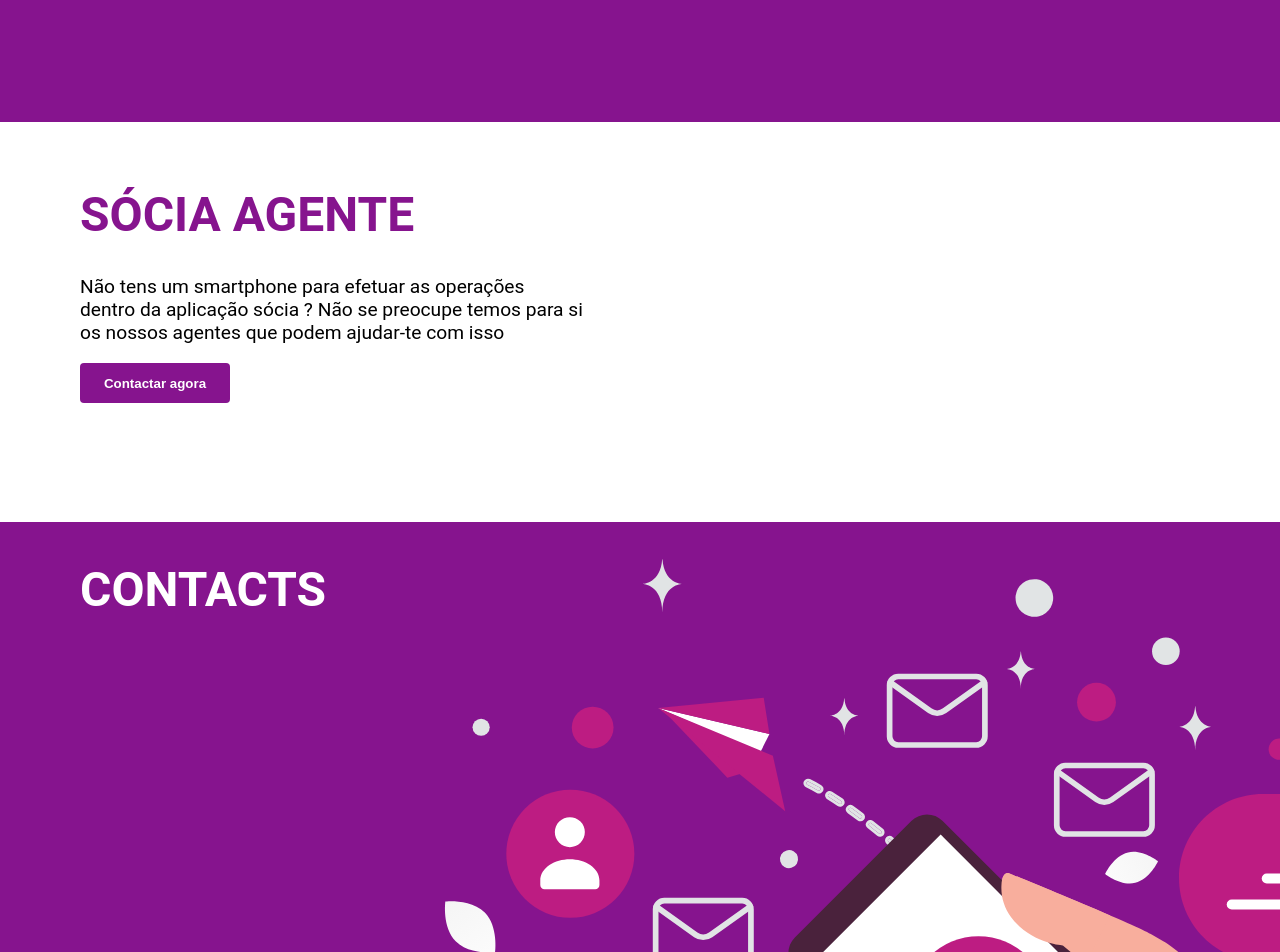
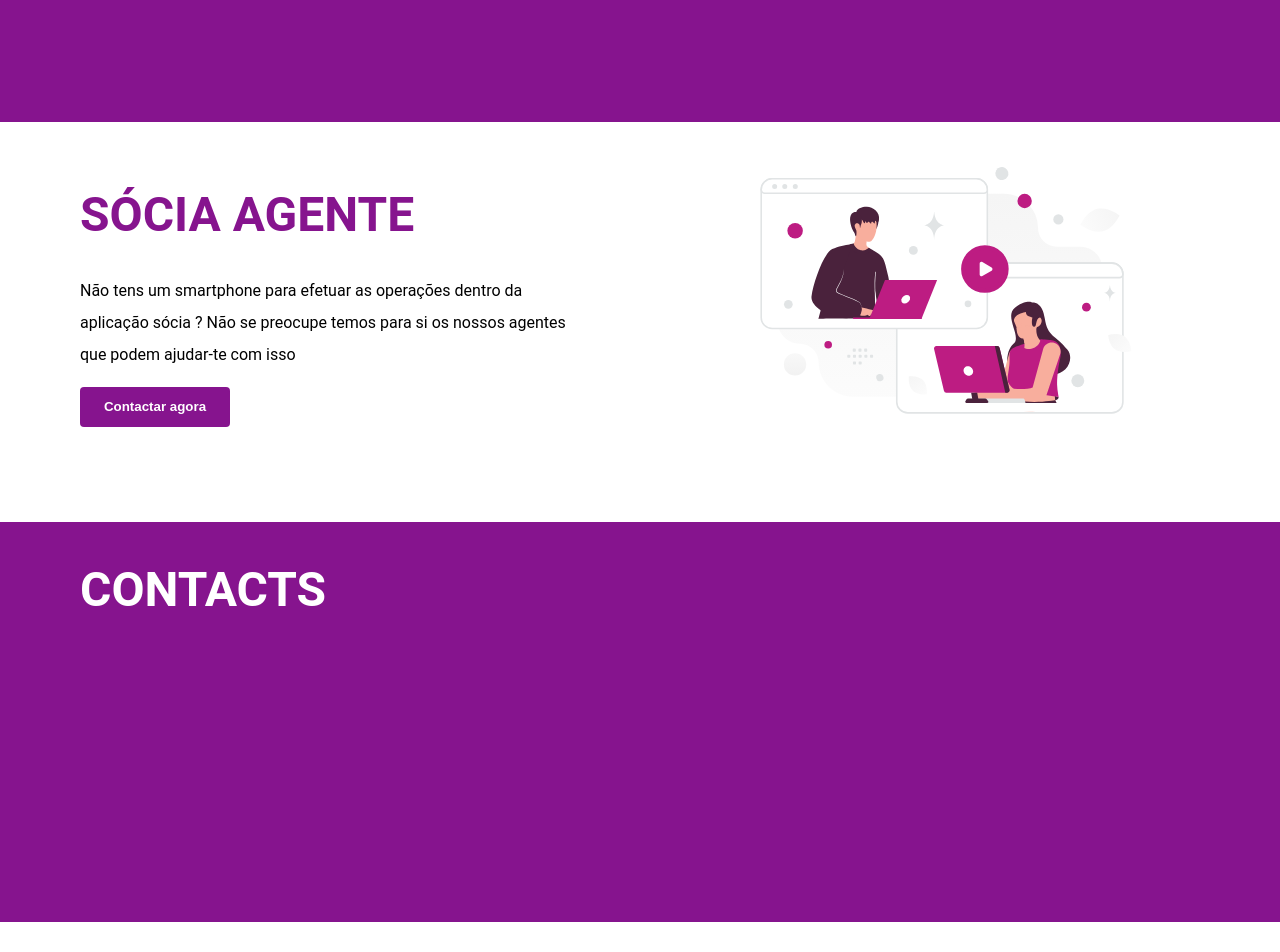
Before and after one commit to PedroMakengo/sociaapp, a Next.js app: page / in a window 1280 px wide. Shown: the part 2540-3492 px from the top of the page. Built offline with nearby package versions, Linux system fonts and the light colour scheme.

Commit message:
Melhorando

```diff
--- a/src/pages/components/Contact/style.module.scss
+++ b/src/pages/components/Contact/style.module.scss
@@ -1,11 +1,8 @@
 .contacts {
-  height: 100vh;
-  background: url(../../../../public/images/3.svg), #86148e;
+  height: 50vh;
+  background: #86148e;
   background-position: center;
   background-repeat: no-repeat;
-  background-position-x: 16rem;
-  // background-position-y: 0rem;
-  background-size: 100%;
   .container {
     max-width: 1120px;
     margin: 0 auto;
--- a/src/pages/components/Offer/index.tsx
+++ b/src/pages/components/Offer/index.tsx
@@ -14,7 +14,7 @@ export function Offer() {
           </p>
           <Button title="Contactar agora" />
         </div>
-        <div></div>
+        <div className={style.agent}></div>
       </div>
     </div>
   );
--- a/src/pages/components/Offer/style.module.scss
+++ b/src/pages/components/Offer/style.module.scss
@@ -21,7 +21,7 @@
       width: 45%;
 
       p {
-        font-size: 1.2rem;
+        line-height: 2rem;
       }
 
       button {
@@ -36,5 +36,10 @@
         border-radius: 0.25rem;
       }
     }
+
+    .agent {
+      background-size: 100%;
+      background-image: url(../../../../public/images/1.svg);
+    }
   }
 }
--- a/src/pages/components/Testimonies/style.module.scss
+++ b/src/pages/components/Testimonies/style.module.scss
@@ -48,7 +48,7 @@
 
           .describe {
             margin-top: -1rem;
-            padding: 0 0 2rem 2rem;
+            padding: 0 2rem 2rem 2rem;
 
             h3 {
               font-weight: 400;
```
Also changed, not shown: public/images/4.svg (added).
